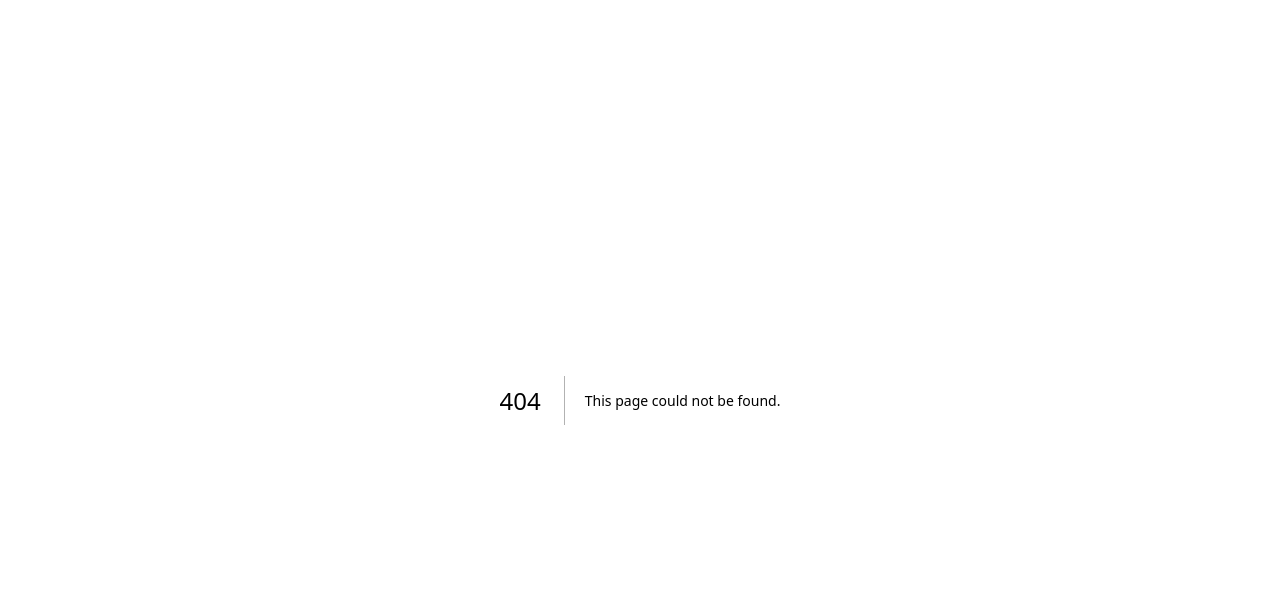
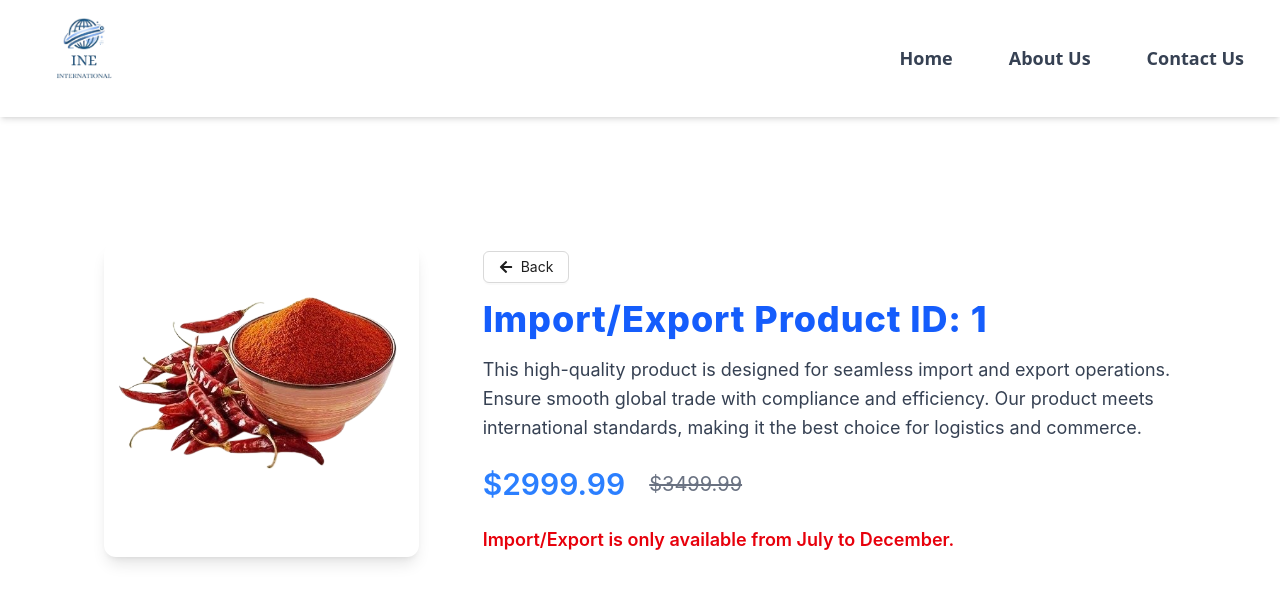
Before and after one commit to ineinfo/ine-logistics, a Next.js app: page /1/details in a window 1280 px wide. Before the commit this address had no page. Shown: the top 602 px of the page. Built offline with nearby package versions, Linux system fonts and the light colour scheme.

Commit message:
added product detail

```diff
--- /dev/null
+++ b/src/app/[id]/details/page.jsx
@@ -0,0 +1,16 @@
+"use client";
+
+import ProductDetails from "@/components/ProductDetails";
+import { useParams } from "next/navigation";
+
+const Page = () => {
+  const { id } = useParams();
+
+  return (
+    <>
+      <ProductDetails id={id} />
+    </>
+  );
+};
+
+export default Page;
--- /dev/null
+++ b/src/components/ProductDetails.jsx
@@ -0,0 +1,134 @@
+"use client";
+
+import React from "react";
+import { Button, Col, Row, message } from "antd";
+import { FaCartPlus, FaArrowLeft } from "react-icons/fa";
+import { motion } from "framer-motion";
+import { useRouter } from "next/navigation";
+import Navbar from "./Navbar";
+
+const ProductDetails = ({ id }) => {
+  const router = useRouter();
+  const currentMonth = new Date().getMonth() + 1; // 1-based month index (Jan = 1, Dec = 12)
+  const isImportExportAllowed = currentMonth >= 7 && currentMonth <= 12;
+
+  return (
+    <>
+      <Navbar />
+      <div className="bg-white min-h-screen flex items-center justify-center py-10">
+        <motion.div
+          className="w-full max-w-6xl px-6"
+          initial={{ opacity: 0 }}
+          animate={{ opacity: 1 }}
+          transition={{ duration: 1 }}
+        >
+          <Row gutter={32}>
+            {/* Image Column */}
+            <Col xs={24} sm={12} md={12} lg={8} xl={8}>
+              <motion.div
+                className="p-4"
+                initial={{ scale: 0 }}
+                animate={{ scale: 1 }}
+                transition={{ type: "spring", stiffness: 120 }}
+              >
+                <img
+                  src="/imgs/p1.png"
+                  alt="Product"
+                  className="w-full h-auto rounded-xl shadow-lg transition-transform transform hover:scale-105 hover:shadow-2xl"
+                />
+              </motion.div>
+            </Col>
+
+            {/* Product Details Column */}
+            <Col xs={24} sm={12} md={12} lg={16} xl={16}>
+              <div className="pl-4 mt-6">
+                {/* Back Button */}
+                <Button
+                  type="default"
+                  icon={<FaArrowLeft />}
+                  onClick={() => router.back()}
+                  className="mb-4 text-blue-600 border-blue-600 hover:bg-blue-600 hover:text-white"
+                >
+                  Back
+                </Button>
+
+                {/* Product Title */}
+                <motion.h2
+                  className="text-4xl font-extrabold text-blue-600 mb-4 tracking-wide"
+                  initial={{ x: -100 }}
+                  animate={{ x: 0 }}
+                  transition={{ duration: 0.6 }}
+                >
+                  Import/Export Product ID: {id}
+                </motion.h2>
+
+                {/* Product Description */}
+                <motion.p
+                  className="text-lg text-gray-700 mb-6 leading-relaxed"
+                  initial={{ opacity: 0 }}
+                  animate={{ opacity: 1 }}
+                  transition={{ duration: 0.8 }}
+                >
+                  This high-quality product is designed for seamless import and
+                  export operations. Ensure smooth global trade with compliance
+                  and efficiency. Our product meets international standards,
+                  making it the best choice for logistics and commerce.
+                </motion.p>
+
+                {/* Pricing Section */}
+                <div className="flex items-center space-x-6 mb-6">
+                  <motion.div
+                    className="text-3xl font-semibold text-blue-500"
+                    initial={{ opacity: 0 }}
+                    animate={{ opacity: 1 }}
+                    transition={{ duration: 1 }}
+                  >
+                    $2999.99
+                  </motion.div>
+                  <motion.div
+                    className="text-xl text-gray-500 line-through"
+                    initial={{ opacity: 0 }}
+                    animate={{ opacity: 1 }}
+                    transition={{ duration: 1 }}
+                  >
+                    $3499.99
+                  </motion.div>
+                </div>
+
+                {/* Add to Cart / Restricted Notice */}
+                {isImportExportAllowed ? (
+                  <motion.div
+                    initial={{ opacity: 0 }}
+                    animate={{ opacity: 1 }}
+                    transition={{ duration: 1 }}
+                  >
+                    <Button
+                      type="primary"
+                      shape="round"
+                      icon={<FaCartPlus />}
+                      size="large"
+                      className="bg-blue-600 hover:bg-blue-700 text-white shadow-lg transform transition duration-300 hover:scale-105"
+                    >
+                      Order Now
+                    </Button>
+                  </motion.div>
+                ) : (
+                  <motion.div
+                    className="text-red-600 text-lg font-semibold mt-4"
+                    initial={{ opacity: 0 }}
+                    animate={{ opacity: 1 }}
+                    transition={{ duration: 1 }}
+                  >
+                    Import/Export is only available from July to December.
+                  </motion.div>
+                )}
+              </div>
+            </Col>
+          </Row>
+        </motion.div>
+      </div>
+    </>
+  );
+};
+
+export default ProductDetails;
--- a/src/components/Products.jsx
+++ b/src/components/Products.jsx
@@ -73,13 +73,11 @@
 
 // export default Products;
 
-
-
-
 "use client";
 import { Flex, Image, Card, Button } from "antd";
 import React, { useEffect, useState } from "react";
 import "./products.css";
+import Link from "next/link";
 
 const Products = () => {
   const [fadeIn, setFadeIn] = useState(false);
@@ -142,9 +140,11 @@ const Products = () => {
                     INE International is a trusted exporter of premium-quality
                     jaggery
                   </p>
-                  <Button type="primary" className="bg-blue-600 text-white">
-                    See More
-                  </Button>
+                  <Link href={`/${index + 1}/details`}>
+                    <Button type="primary" className="bg-blue-600 text-white">
+                      <span className="text-white">See More</span>
+                    </Button>
+                  </Link>
                 </div>
               </div>
             </div>
--- a/src/components/Quailty.jsx
+++ b/src/components/Quailty.jsx
@@ -1,80 +1,97 @@
-"use client"
-import React, { useState } from 'react';
-import { Card, Form, Input, message, Modal, Row, Col } from 'antd'; // Import Modal and Grid components
+"use client";
+import React, { useState } from "react";
+import { Card, Form, Input, message, Modal, Row, Col } from "antd"; // Import Modal and Grid components
 
 const Quality = () => {
   const [form] = Form.useForm();
   const [modal, contextHolder] = Modal.useModal(); // Use Modal's hook
 
   const handleSubmit = () => {
-        form.validateFields()
-            .then(values => {
+    form
+      .validateFields()
+      .then((values) => {
         // If form is valid, show info modal for successful submission
         modal.info({
-                    title: 'Success',
-                    content: 'Your query has been submitted successfully!',
-                    okText: 'OK',
+          title: "Success",
+          content: "Your query has been submitted successfully!",
+          okText: "OK",
         });
 
         // Reset form fields after successful submission
         form.resetFields();
       })
-            .catch(errorInfo => {
+      .catch((errorInfo) => {
         // If validation fails, show error modal
         modal.error({
-                    title: 'All fields are required!',
-                    content: 'Please fill in all the required fields before submitting the form.',
-                    okText: 'OK',
+          title: "All fields are required!",
+          content:
+            "Please fill in all the required fields before submitting the form.",
+          okText: "OK",
         });
       });
   };
 
   return (
     <>
-            <div className='bg-[#76c9f06b]'>
-                <div className='mt-10 flex justify-center'>
-                    <div className='p-20 flex flex-wrap justify-center gap-5'>
+      <div className="bg-[#76c9f06b]">
+        <div className="mt-10 flex justify-center">
+          <div className="p-20 flex flex-wrap justify-center gap-5">
             {/* First Card */}
             <Card
-                            title={<span className="text-blue-900 font-bold text-3xl">Our Quality Focus</span>}
-                            bordered={false}
+              title={
+                <span className="text-blue-900 font-bold text-3xl">
+                  Our Quality Focus
+                </span>
+              }
               className="w-full sm:w-1/2 lg:w-2/5 xl:w-1/3 mb-5"
               style={{
-                                height: '400px',
-                                display: 'flex',
-                                flexDirection: 'column',
+                height: "400px",
+                display: "flex",
+                flexDirection: "column",
               }}
             >
               <div>
-                                <p className='mt-3 text-2xl text-blue-900'>At INE INTERNATIONAL we are committed to delivering the highest quality vegetable, fruit, and spice products to our global customers.Our focus on quality is central to our mission of providing safe products to consumers.</p>
+                <p className="mt-3 text-2xl text-blue-900">
+                  At INE INTERNATIONAL we are committed to delivering the
+                  highest quality vegetable, fruit, and spice products to our
+                  global customers.Our focus on quality is central to our
+                  mission of providing safe products to consumers.
+                </p>
               </div>
             </Card>
 
             {/* Second Card */}
             <Card
-                            title={<span className="text-blue-900 font-bold text-3xl">Custom Trade Solution</span>}
-                            bordered={false}
+              title={
+                <span className="text-blue-900 font-bold text-3xl">
+                  Custom Trade Solution
+                </span>
+              }
               className="w-full sm:w-1/2 lg:w-2/5 xl:w-1/3"
               style={{
-                                height: '400px',
-                                display: 'flex',
-                                flexDirection: 'column',
+                height: "400px",
+                display: "flex",
+                flexDirection: "column",
               }}
             >
               <div>
-                                <p className='mt-3 text-2xl text-blue-900'>INE International is here  with its brand new set of offering with our
-                                    state-ofart Packaging for small businesses and traders who are looking
-                                    for business opportunities.</p>
+                <p className="mt-3 text-2xl text-blue-900">
+                  INE International is here with its brand new set of offering
+                  with our state-ofart Packaging for small businesses and
+                  traders who are looking for business opportunities.
+                </p>
               </div>
             </Card>
           </div>
         </div>
 
         {/* Form Section */}
-                <div className='flex justify-center mt-10'>
-                    <span className='text-blue-900 text-3xl text-center sm:text-left'>Have a query on our products?</span>
+        <div className="flex justify-center mt-10">
+          <span className="text-blue-900 text-3xl text-center sm:text-left">
+            Have a query on our products?
+          </span>
         </div>
-                <div className='flex justify-center mt-5'>
+        <div className="flex justify-center mt-5">
           <Form
             form={form}
             layout="vertical"
@@ -86,23 +103,35 @@ const Quality = () => {
             <Row gutter={[16, 16]} align={"middle"} justify={"center"}>
               {/* First Row - Name and Email */}
               <Col xs={20} sm={10}>
-                                <Form.Item label="Name" name="name" rules={[{ required: true, message: 'Please enter your name' }]} >
+                <Form.Item
+                  label="Name"
+                  name="name"
+                  rules={[
+                    { required: true, message: "Please enter your name" },
+                  ]}
+                >
                   <Input
                     placeholder="Enter your name"
                     className="w-full sm:w-11/12"
                     style={{
-                                            borderBottom: '2px solid #76c9f0',
+                      borderBottom: "2px solid #76c9f0",
                     }}
                   />
                 </Form.Item>
               </Col>
               <Col xs={20} sm={10}>
-                                <Form.Item label="Email" name="email" rules={[{ required: true, message: 'Please enter your email' }]} >
+                <Form.Item
+                  label="Email"
+                  name="email"
+                  rules={[
+                    { required: true, message: "Please enter your email" },
+                  ]}
+                >
                   <Input
                     placeholder="Enter your email"
                     className="w-full sm:w-11/12"
                     style={{
-                                            borderBottom: '2px solid #76c9f0',
+                      borderBottom: "2px solid #76c9f0",
                     }}
                   />
                 </Form.Item>
@@ -110,23 +139,35 @@ const Quality = () => {
 
               {/* Second Row - Phone and City */}
               <Col xs={20} sm={10}>
-                                <Form.Item label="Phone" name="phone" rules={[{ required: true, message: 'Please enter your phone' }]} >
+                <Form.Item
+                  label="Phone"
+                  name="phone"
+                  rules={[
+                    { required: true, message: "Please enter your phone" },
+                  ]}
+                >
                   <Input
                     placeholder="Enter your phone"
                     className="w-full sm:w-11/12"
                     style={{
-                                            borderBottom: '2px solid #76c9f0',
+                      borderBottom: "2px solid #76c9f0",
                     }}
                   />
                 </Form.Item>
               </Col>
               <Col xs={20} sm={10}>
-                                <Form.Item label="City" name="city" rules={[{ required: true, message: 'Please enter your city' }]} >
+                <Form.Item
+                  label="City"
+                  name="city"
+                  rules={[
+                    { required: true, message: "Please enter your city" },
+                  ]}
+                >
                   <Input
                     placeholder="Enter your city"
                     className="w-full sm:w-11/12"
                     style={{
-                                            borderBottom: '2px solid #76c9f0',
+                      borderBottom: "2px solid #76c9f0",
                     }}
                   />
                 </Form.Item>
@@ -134,17 +175,23 @@ const Quality = () => {
 
               {/* Third Row - Query */}
               <Col xs={20} sm={20} md={20} lg={20} xl={20}>
-                                <Form.Item label="Your Query" name="query" rules={[{ required: true, message: 'Please enter your query' }]} >
+                <Form.Item
+                  label="Your Query"
+                  name="query"
+                  rules={[
+                    { required: true, message: "Please enter your query" },
+                  ]}
+                >
                   <Input.TextArea
                     placeholder="Enquiry"
                     rows={4}
                     className="w-full sm:w-11/12"
                     style={{
-                                            height: '130px',
-                                            borderBottom: '2px solid #76c9f0',
-                                            paddingTop: '4px', // Ensures text starts from the top
-                                            paddingLeft: '10px', // Adds space from left for better alignment
-                                            textAlign: 'left', // Ensures text is left-aligned
+                      height: "130px",
+                      borderBottom: "2px solid #76c9f0",
+                      paddingTop: "4px", // Ensures text starts from the top
+                      paddingLeft: "10px", // Adds space from left for better alignment
+                      textAlign: "left", // Ensures text is left-aligned
                     }}
                   />
                 </Form.Item>
```
Also changed, not shown: package.json (+5 -4 lines), 1 other file (tests, documents, lock files or other folders). Lines whose indentation alone changed are shown as unchanged.
